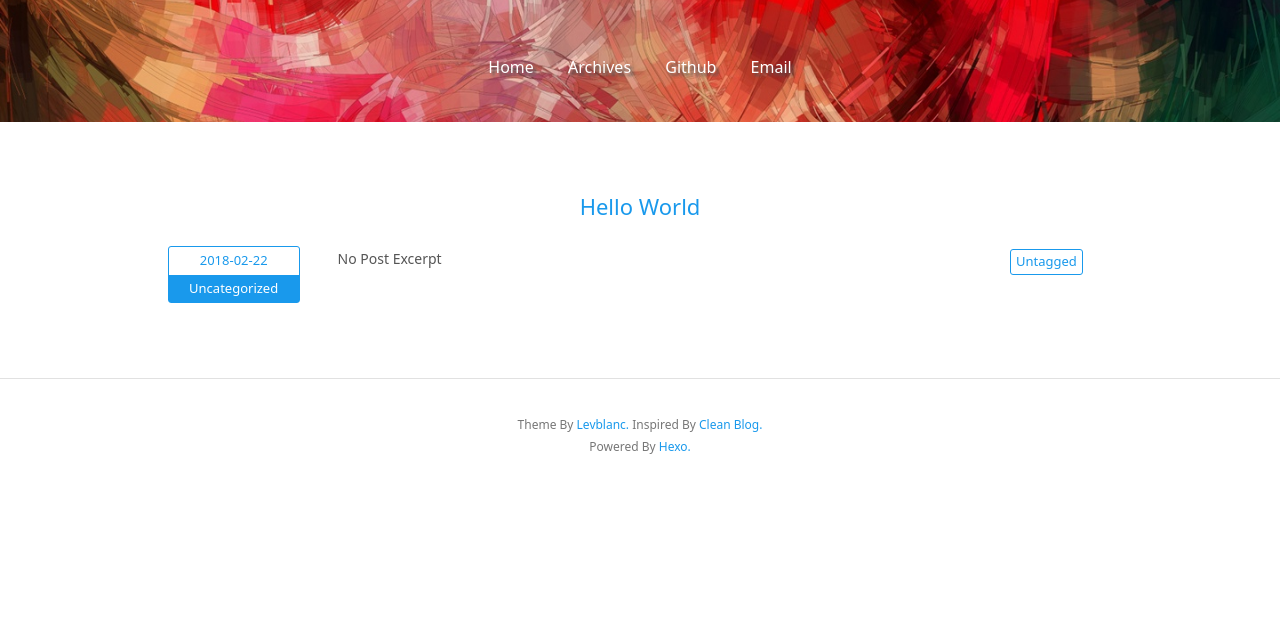
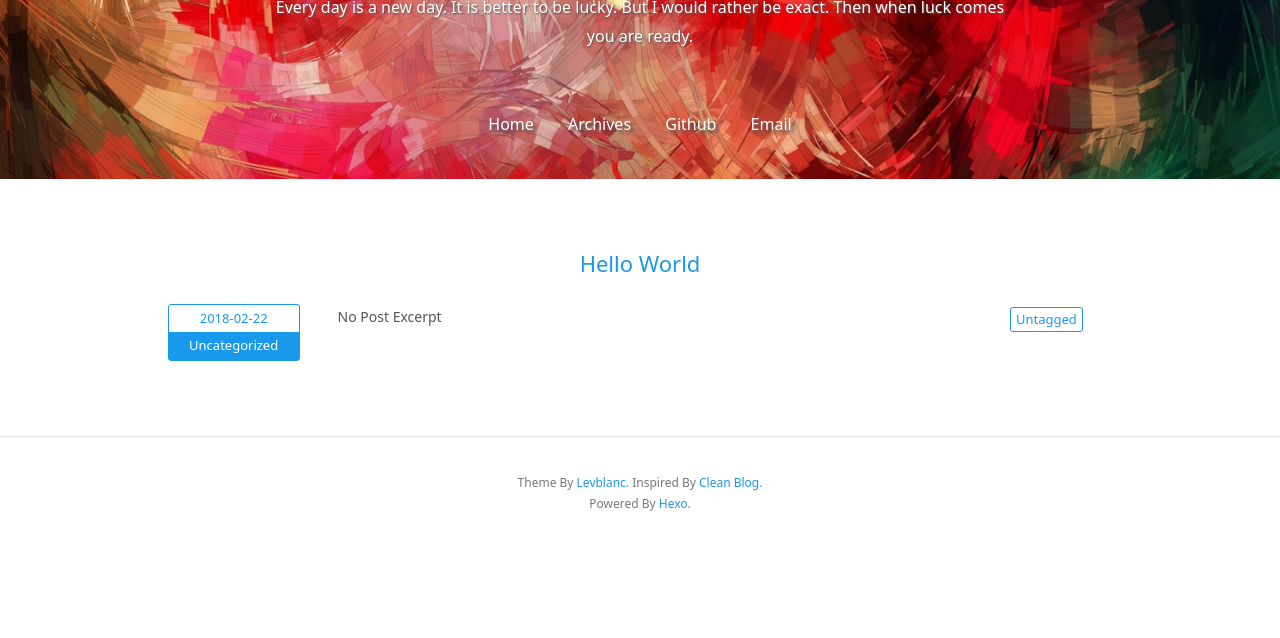
Before and after one commit to MaggieTang/MaggieTang.github.io, a plain HTML site: page index.html in a window 1280 px wide. Shown: the part 162-800 px from the top of the page. Drawn offline with Linux system fonts and the light colour scheme.

Commit message:
Site updated: 2018-02-22 16:01:02

```diff
--- a/index.html
+++ b/index.html
@@ -9,7 +9,7 @@
   <meta name="author" content="John Doe">
   <!-- Open Graph Data -->
   <meta property="og:title" content="MaggieTang"/>
-  <meta property="og:description" content="Every day is a new day. It is better to be lucky. But I would rather be exact. Then when luck comes you are ready." />
+  <meta property="og:description" content="" />
   <meta property="og:site_name" content="MaggieTang"/>
   <meta property="og:type" content="website" />
   <meta property="og:image" content="http://yoursite.com"/>
@@ -44,7 +44,7 @@
       <div class="col-lg-8 col-lg-offset-2 col-md-10 col-md-offset-1">
         <div class="page-title with-background-image">
           <p class="title">MaggieTang</p>
-          <p class="subtitle"></p>
+          <p class="subtitle">Every day is a new day. It is better to be lucky. But I would rather be exact. Then when luck comes you are ready.</p>
         </div>
         <div class="site-menu with-background-image">
           <ul>
```
Also changed, not shown: 2018/02/22/hello-world/index.html (+2 -2 lines), archives/2018/02/index.html (+1 -1 lines), archives/2018/index.html (+1 -1 lines), archives/index.html (+1 -1 lines).
